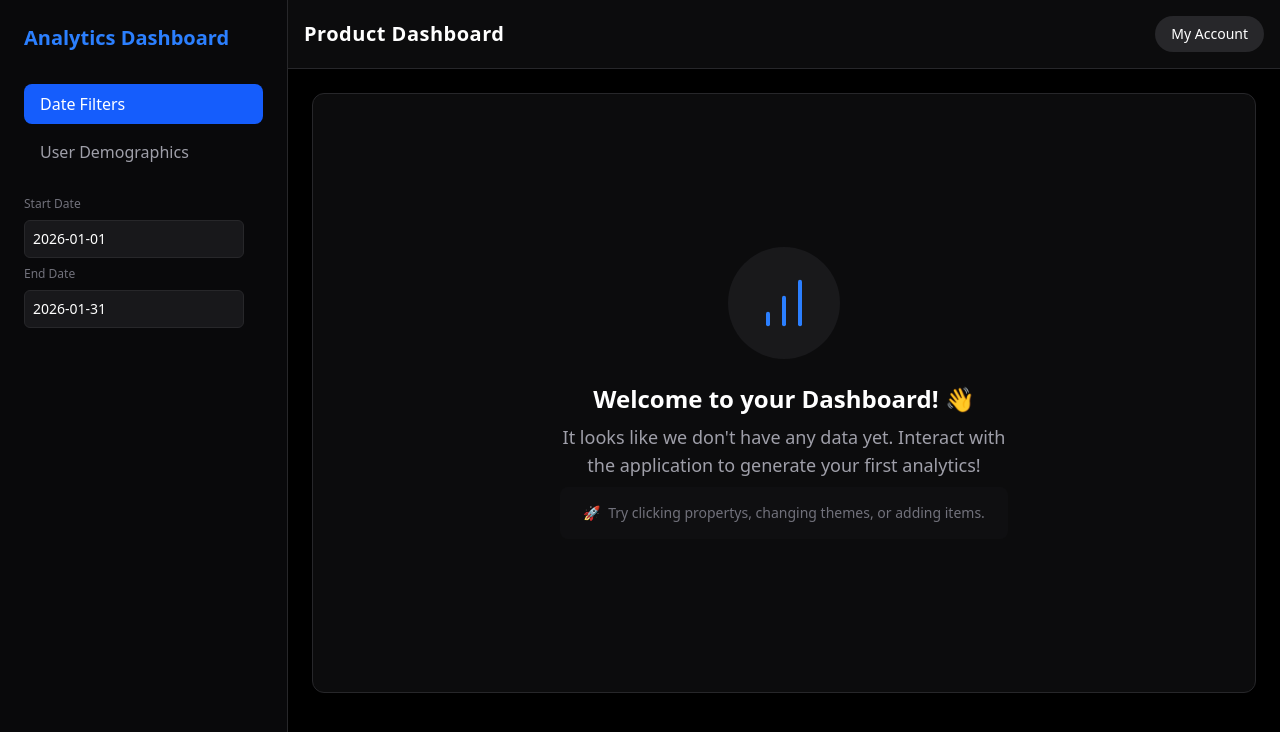
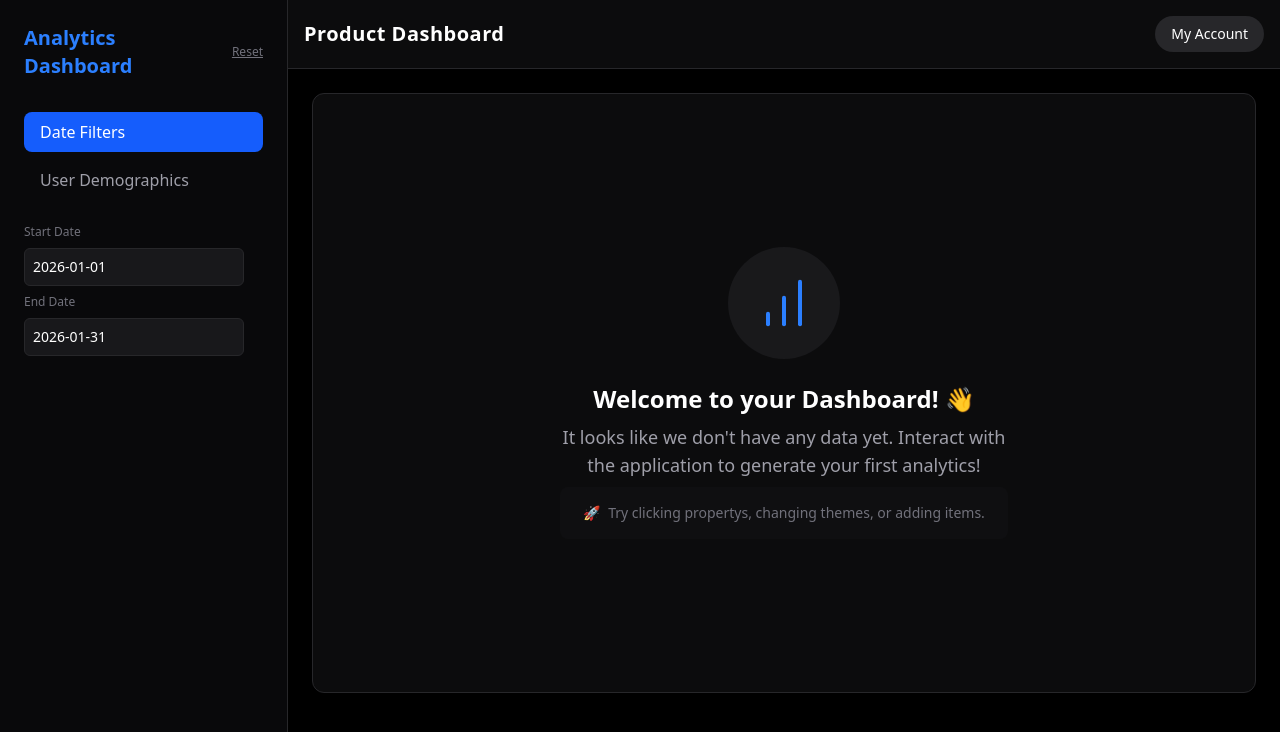
Before and after one commit to Vaidiasri/dashboard, a React (Vite) app in the folder frontend/: page /dashboard in a window 1280 px wide. Shown: the top 732 px of the page. Built offline with nearby package versions, Linux system fonts and the light colour scheme; no server answers.

Commit message:
UX: Add Reset Filters button & Improve Backend Error Logging

```diff
--- a/frontend/src/components/dashboard/Sidebar.tsx
+++ b/frontend/src/components/dashboard/Sidebar.tsx
@@ -29,7 +29,36 @@ const Sidebar = ({
   const SidebarContent = () => (
     <div className="flex flex-col h-full">
       <div className="flex items-center justify-between mb-8">
-        <h2 className="text-xl font-bold text-blue-500">Analytics Dashboard</h2>
+        <div className="flex items-center gap-4">
+          <h2 className="text-xl font-bold text-blue-500">
+            Analytics Dashboard
+          </h2>
+          <button
+            onClick={() =>
+              setFilters({
+                startDate: new Date(
+                  new Date().getFullYear(),
+                  new Date().getMonth(),
+                  1
+                )
+                  .toISOString()
+                  .split("T")[0],
+                endDate: new Date(
+                  new Date().getFullYear(),
+                  new Date().getMonth() + 1,
+                  0
+                )
+                  .toISOString()
+                  .split("T")[0],
+                ageGroup: "",
+                gender: "",
+              })
+            }
+            className="text-xs text-zinc-500 hover:text-white underline"
+          >
+            Reset
+          </button>
+        </div>
         {/* Mobile Close Button */}
         <button
           onClick={() => setMobileOpen(false)}
```
Also changed, not shown: 1 other file (tests, documents, lock files or other folders).
